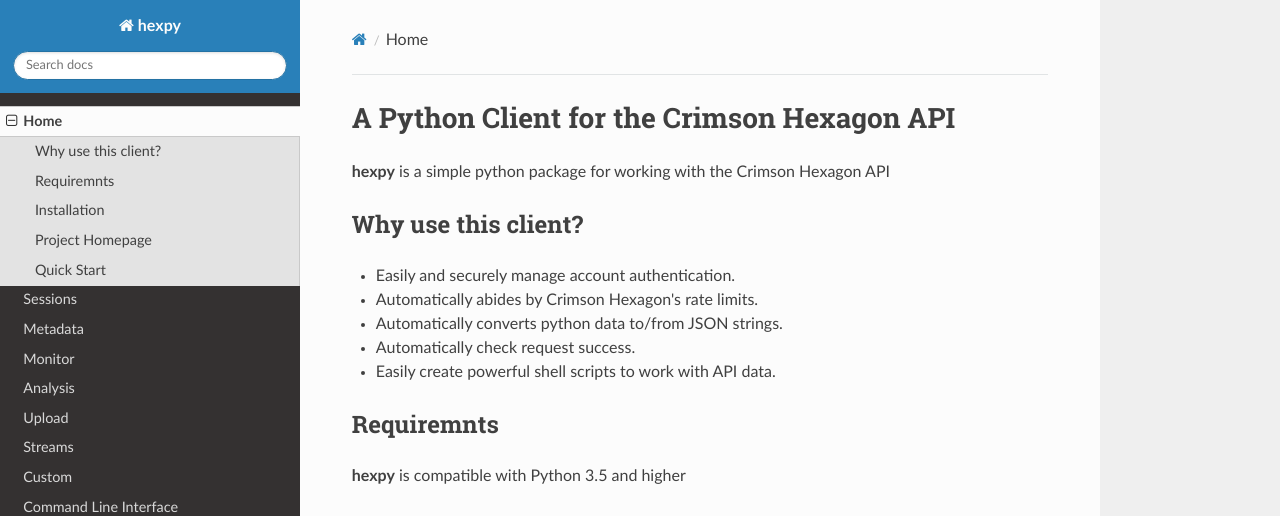
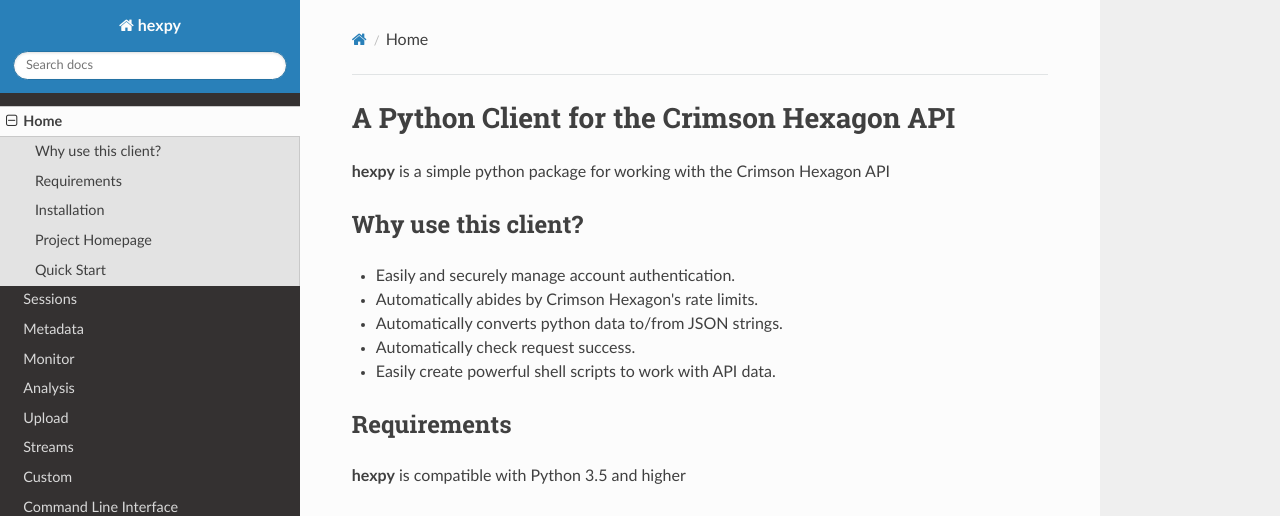
Before and after one commit to sullivancolin/hexpy, an MkDocs documentation site: the page built from docs/docs/index.md, in a window 1280 px wide and 1339 px high. Shown: the top 516 px of the window. Built offline with MkDocs 1.6.1, drawn with Linux system fonts in a browser that asks for light colours; nearby versions of some CDN libraries; old or Windows-style settings are respelled for this version of MkDocs.

Commit message:
docs spelling fix

```diff
--- a/docs/docs/index.md
+++ b/docs/docs/index.md
@@ -11,7 +11,7 @@ A Python Client for the Crimson Hexagon API
 * Automatically check request success.
 * Easily create powerful shell scripts to work with API data.
 
-## Requiremnts
+## Requirements
 **hexpy** is compatible with Python 3.5 and higher
 
 ## Installation
```
